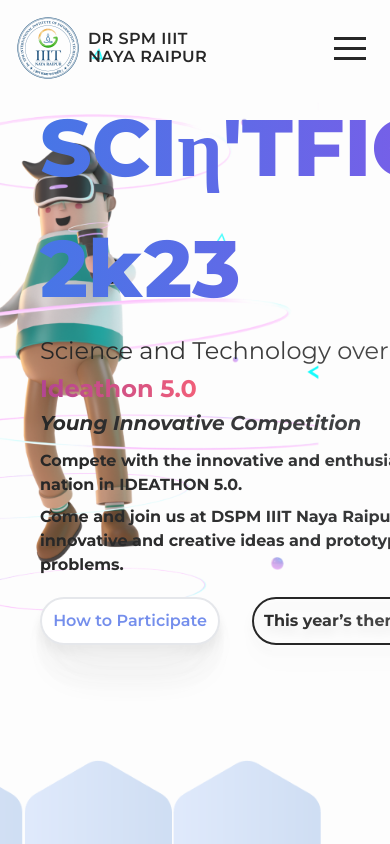
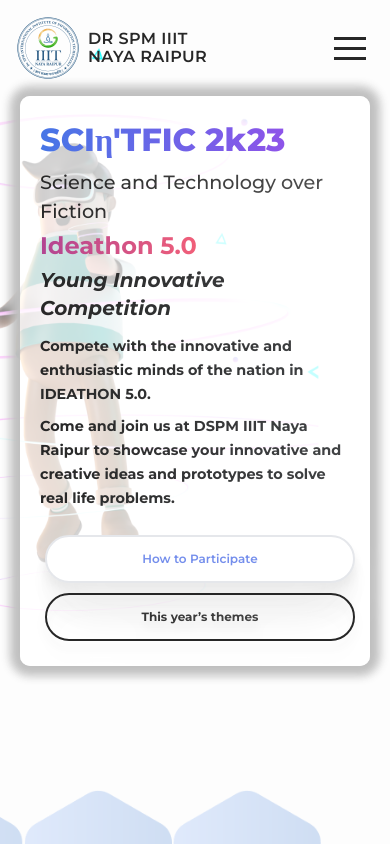
Before and after one commit to Deepesh76780/SCInTIFIC2k23-12, a React (Create React App) app: page / in a window 390 px wide. Built offline with nearby package versions, Linux system fonts and the light colour scheme.

Commit message:
Hero Section Work

```diff
--- /dev/null
+++ b/src/Components/LandingPage.jsx/HeroSection.css
@@ -0,0 +1,38 @@
+@media (max-width: 980px) {
+  .MobileVersion {
+    width: auto;
+    /* padding: 20px; */
+    margin: auto 20px;
+    height: fit-content;
+    padding: 20px;
+    font-size: medium;
+    border-radius: 10px;
+    box-shadow: 0px 0px 10px 10px rgb(192, 192, 192);
+    background: rgba(255, 255, 255, 0.746);
+  }
+
+  .SCIFISIZE {
+    font-size: 2rem;
+  }
+  .TEXTSIZE {
+    font-size: 1.2rem;
+    font-weight: 500;
+  }
+  .TEXTSIZE1 {
+    font-size: 0.9rem;
+    width: auto;
+  }
+
+  .BUTTON {
+    display: grid;
+    grid-template-columns: 1fr;
+    width: 100%;
+  }
+
+  .BUTTON1 {
+    width: 100%;
+    font-size: 12px;
+    padding: 2px;
+    margin: 5px;
+  }
+}
--- a/src/Components/LandingPage.jsx/HeroSection.jsx
+++ b/src/Components/LandingPage.jsx/HeroSection.jsx
@@ -1,45 +1,44 @@
-import React from 'react'
-
+import React from "react";
+import "./HeroSection.css";
 export const HeroSection = () => {
   return (
-        <div className='flex flex-col justify-center items-start h-[540px] px-10'>
-            <div className='flex flex-col justify-start items-start  space-y-1'>
-                <div className='font-extrabold text-transparent text-[5rem] bg-clip-text bg-gradient-to-r from-[#4776E6] to-[#8E54E9] '>
-                    SCI<span id='eta'>&#951;</span><span id='prime'>&#8242;</span>TFIC 2k23
+    <div className="flex flex-col justify-center items-start h-[540px] px-10 rounded-xl MobileVersion">
+      <div className="flex flex-col justify-start items-start  space-y-1">
+        <div className="font-extrabold text-transparent text-[5rem] bg-clip-text bg-gradient-to-r from-[#4776E6] to-[#8E54E9] SCIFISIZE">
+          SCI<span id="eta">&#951;</span>
+          <span id="prime">&#8242;</span>TFIC 2k23
         </div>
-                <div className='text-transparent text-[1.5rem] bg-clip-text bg-gradient-to-r from-[#272727] to-[#272727CC] '>
+        <div className="text-transparent text-[1.5rem] bg-clip-text bg-gradient-to-r from-[#272727] to-[#272727CC] TEXTSIZE">
           Science and Technology over Fiction
         </div>
-                <div className='text-2xl text-transparent  bg-clip-text bg-gradient-to-r from-[#B24592] to-[#F15F79] font-bold'>
+        <div className="text-2xl text-transparent  bg-clip-text bg-gradient-to-r from-[#B24592] to-[#F15F79] font-bold">
           Ideathon 5.0
         </div>
-                <div className='text-xl italic text-transparent  bg-clip-text bg-gradient-to-r from-[#272727] to-[#414345] font-bold'>
+        <div className="text-xl italic text-transparent  bg-clip-text bg-gradient-to-r from-[#272727] to-[#414345] font-bold">
           Young Innovative Competition
         </div>
-                <div className='text-base  text-transparent  bg-clip-text bg-gradient-to-r from-[#272727] to-[#414345] font-bold w-[550px] pt-2'>
-                    Compete with the innovative and enthusiastic minds of the nation in IDEATHON 5.0.
-
+        <div className="text-base  text-transparent  bg-clip-text bg-gradient-to-r from-[#272727] to-[#414345] font-bold w-[550px] pt-2 TEXTSIZE1">
+          Compete with the innovative and enthusiastic minds of the nation in
+          IDEATHON 5.0.
         </div>
-                <div className='text-base  text-transparent  bg-clip-text bg-gradient-to-r from-[#272727] to-[#414345] font-bold  w-[550px] pt-1'>
-                    Come and join us at DSPM IIIT Naya Raipur to showcase your innovative and creative ideas and prototypes to solve real life problems.
-
+        <div className="text-base  text-transparent  bg-clip-text bg-gradient-to-r from-[#272727] to-[#414345] font-bold  w-[550px] pt-1 TEXTSIZE1">
+          Come and join us at DSPM IIIT Naya Raipur to showcase your innovative
+          and creative ideas and prototypes to solve real life problems.
         </div>
-                <div className='flex flex-row justify-start items-center pt-4 space-x-8'>
-                    <div className='text-[#5172E7] w-[180px] h-[48px] rounded-full border-2 drop-shadow-xl shadow-2xl shadow-[#F5F5F5] flex justify-center items-center bg-white font-semibold text-opacity-80 cursor-pointer '>
+        <div className="flex flex-row justify-start items-center pt-4 lg:space-x-8 BUTTON">
+          <div className="text-[#5172E7] w-[180px] h-[48px] rounded-full border-2 drop-shadow-xl shadow-2xl shadow-[#F5F5F5] flex justify-center items-center bg-white font-semibold text-opacity-80 cursor-pointer BUTTON1">
             How to Participate
           </div>
-                    <div>
-                        <div className='w-[180px] h-[48px] rounded-full border-2 drop-shadow-xl cursor-pointer flex justify-center items-center text-transparent  bg-clip-text bg-gradient-to-r from-[#272727] to-[#272727CC] font-bold border-[#272727]'>
+          <div className="w-[180px] h-[48px] rounded-full border-2 drop-shadow-xl cursor-pointer flex justify-center items-center text-transparent  bg-clip-text bg-gradient-to-r from-[#272727] to-[#272727CC] font-bold border-[#272727] BUTTON1">
             This year’s themes
           </div>
         </div>
       </div>
-            </div>
       {/* <div className='grid grid-cols-2 place-content-start place-items-start'> */}
-            <div className='absolute top-0 right-10 w-[632px] h-[540px] -z-10'>
-                <img src="./assets/landingpage.png" className='scale-90' alt="" />
+      <div className="absolute top-0 right-10 w-[632px] h-[540px] -z-10">
+        <img src="./assets/landingpage.png" className="scale-90" alt="" />
       </div>
       {/* </div> */}
     </div>
-    )
-}
+  );
+};
```
Lines whose indentation alone changed are shown as unchanged.
